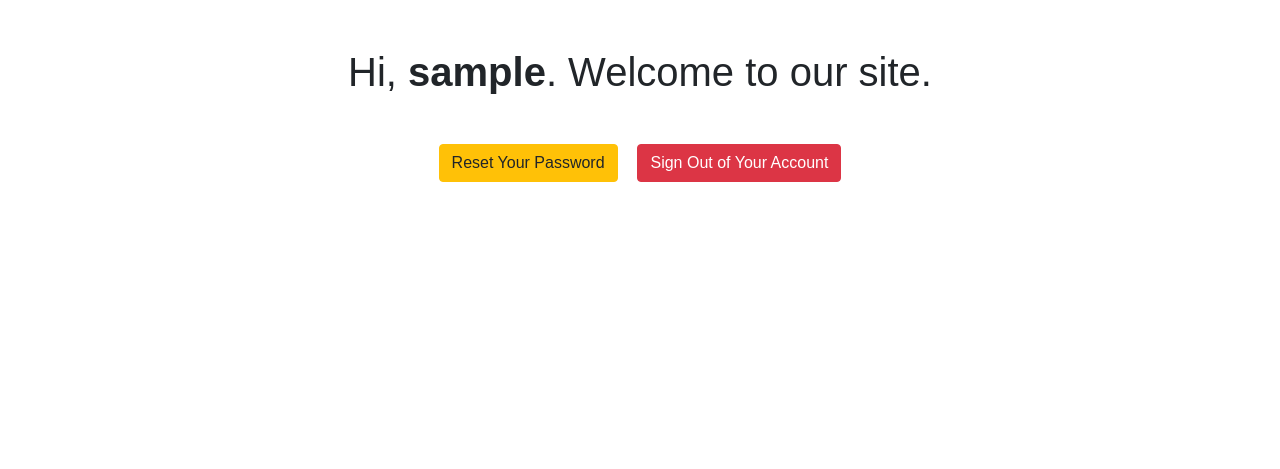
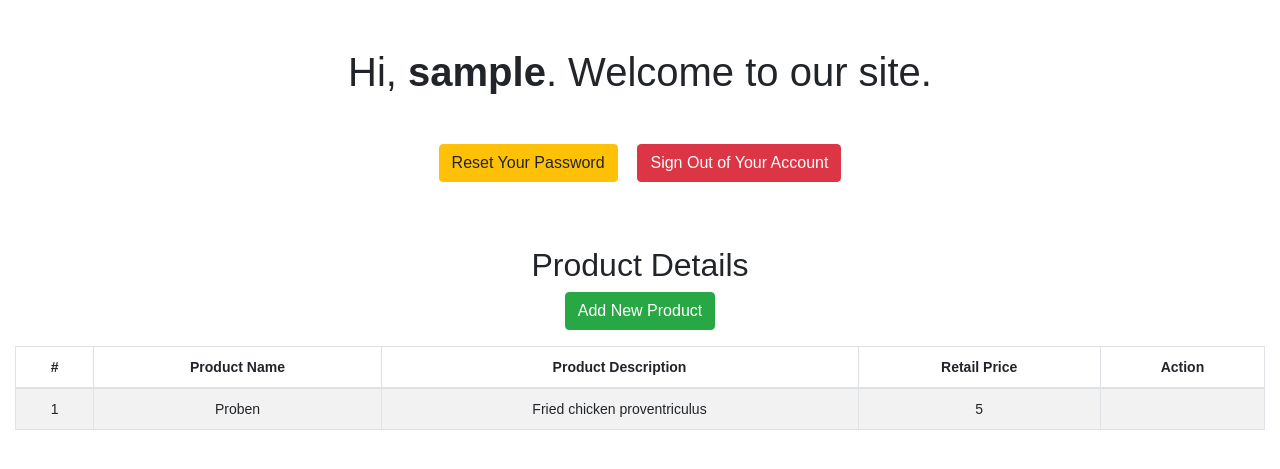
Before and after one commit to Loren143/dacol-pdo-crud, a PHP site: page /public/welcome.php in a window 1280 px wide. Shown: the top 469 px of the page. Run offline with PHP 8.4, Linux system fonts and the light colour scheme; the visitor is signed in with stand-in values (Sample User, id 1); data comes from the database, SQL or seed files in the repository.

Commit message:
all changes

```diff
--- a/index.php
+++ b/index.php
@@ -62,7 +62,7 @@
                             $_SESSION["username"] = $username;
 
                             // Redirect user to welcome page
-                            header("location: ./public/welcome.php");
+                            header("location: ./index.php");
                         } else{
                             // Password is not valid, display a generic error message
                             $login_err = "Invalid username or password.";
@@ -123,6 +123,7 @@
                 <input type="submit" class="btn btn-primary" value="Login">
             </div>
             <p>Don't have an account? <a href="./public/register.php">Sign up now</a>.</p>
+
         </form>
     </div>
 </body>
--- a/public/register.php
+++ b/public/register.php
@@ -78,7 +78,7 @@
             // Attempt to execute the prepared statement
             if($stmt->execute()){
                 // Redirect to login page
-                header("location: login.php");
+                header("location: ../index.php");
             } else{
                 echo "Oops! Something went wrong. Please try again later.";
             }
@@ -128,7 +128,7 @@
                 <input type="submit" class="btn btn-primary" value="Submit">
                 <input type="reset" class="btn btn-secondary ml-2" value="Reset">
             </div>
-            <p>Already have an account? <a href="login.php">Login here</a>.</p>
+            <p>Already have an account? <a href="index.php">Login here</a>.</p>
         </form>
     </div>
 </body>
--- a/public/update.php
+++ b/public/update.php
@@ -60,7 +60,7 @@
             // Attempt to execute the prepared statement
             if($stmt->execute()){
                 // Records updated successfully. Redirect to landing page
-                header("location: ../index.php");
+                header("location: index.php");
                 exit();
             } else{
                 echo "Oops! Something went wrong. Please try again later.";
--- a/public/welcome.php
+++ b/public/welcome.php
@@ -4,7 +4,7 @@
 
 // Check if the user is logged in, if not then redirect him to login page
 if(!isset($_SESSION["loggedin"]) || $_SESSION["loggedin"] !== true){
-    header("location: index.php");
+    header("location: ../index.php");
     exit;
 }
 ?>
@@ -25,5 +25,63 @@
         <a href="reset-password.php" class="btn btn-warning">Reset Your Password</a>
         <a href="logout.php" class="btn btn-danger ml-3">Sign Out of Your Account</a>
     </p>
+    <div class="wrapper">
+        <div class="container-fluid">
+            <div class="row">
+                <div class="col-md-12">
+                    <div class="mt-5 mb-3 clearfix">
+                        <h2 class="pull-left">Product Details</h2>
+                        <a href="./public/create.php" class="btn btn-success pull-right"><i class="fa fa-plus"></i> Add New Product</a>
+                    </div>
+                    <?php
+                    // Include config file
+                    require_once "../db/config.php";
+
+                    // Attempt select query execution
+                    $sql = "SELECT * FROM products";
+                    if($result = $pdo->query($sql)){
+                        if($result->rowCount() > 0){
+                            echo '<table class="table table-bordered table-striped">';
+                                echo "<thead>";
+                                    echo "<tr>";
+                                        echo "<th>#</th>";
+                                        echo "<th>Product Name</th>";
+                                        echo "<th>Product Description</th>";
+                                        echo "<th>Retail Price</th>";
+                                        echo "<th>Action</th>";
+                                    echo "</tr>";
+                                echo "</thead>";
+                                echo "<tbody>";
+                                while($row = $result->fetch()){
+                                    echo "<tr>";
+                                        echo "<td>" . $row['product_id'] . "</td>";
+                                        echo "<td>" . $row['product_name'] . "</td>";
+                                        echo "<td>" . $row['product_details'] . "</td>";
+                                        echo "<td>" . $row['product_retail_price'] . "</td>";
+                                        echo "<td>";
+                                            echo '<a href="./public/read.php?product_id='. $row['product_id'] .'" class="mr-3" title="View Record" data-toggle="tooltip"><span class="fa fa-eye"></span></a>';
+                                            echo '<a href="./public/update.php?product_id='. $row['product_id'] .'" class="mr-3" title="Update Record" data-toggle="tooltip"><span class="fa fa-pencil"></span></a>';
+                                            echo '<a href="./public/delete.php?product_id='. $row['product_id'] .'" title="Delete Record" data-toggle="tooltip"><span class="fa fa-trash"></span></a>';
+                                        echo "</td>";
+                                    echo "</tr>";
+                                }
+                                echo "</tbody>";
+                            echo "</table>";
+                            // Free result set
+                            unset($result);
+                        } else{
+                            echo '<div class="alert alert-danger"><em>No records were found.</em></div>';
+                        }
+                    } else{
+                        echo "Oops! Something went wrong. Please try again later.";
+                    }
+
+                    // Close connection
+                    unset($pdo);
+                    ?>
+                </div>
+            </div>
+        </div>
+    </div>
 </body>
 </html>
```
Also changed, not shown: public/logout.php (added, +14 -0 lines).
